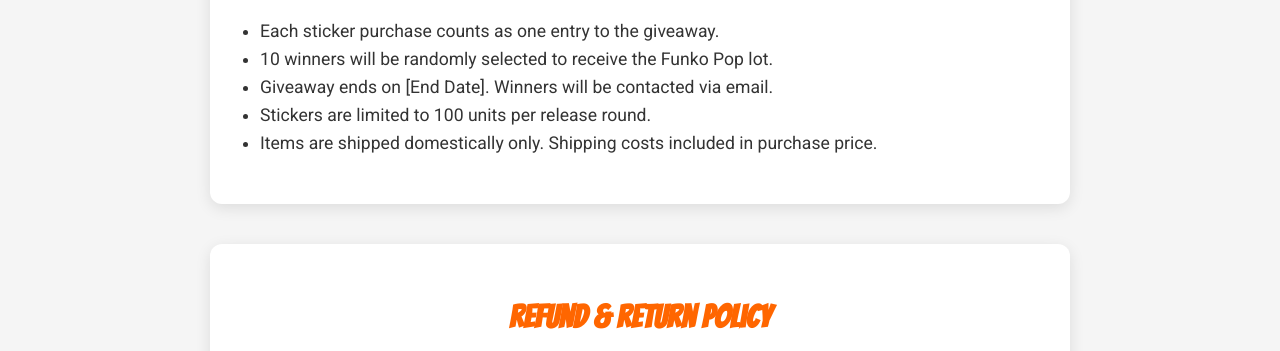
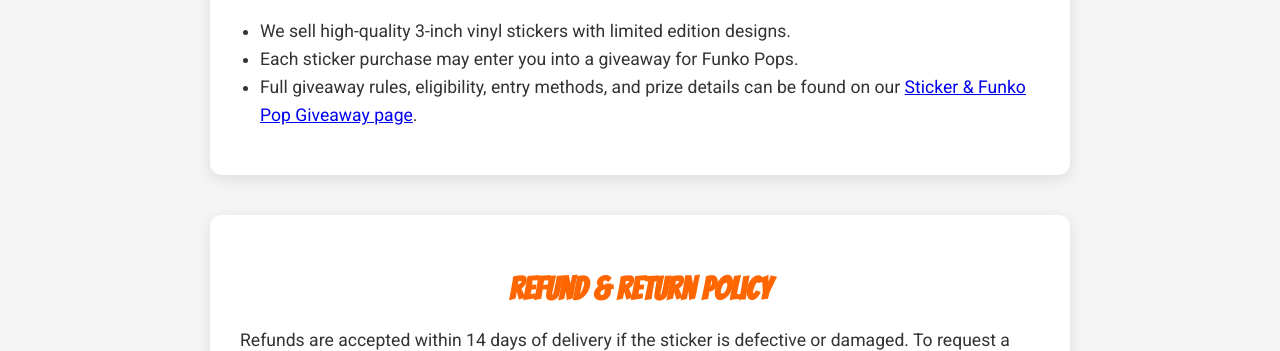
Before and after one commit to migs-o/poppinStickers, a plain HTML site: page terms.html in a window 1280 px wide. Shown: the part 685-1036 px from the top of the page. Drawn offline with Linux system fonts and the light colour scheme.

Commit message:
Update terms.html

```diff
--- a/terms.html
+++ b/terms.html
@@ -86,16 +86,14 @@
   </section>
 
   <!-- Product / Giveaway Info -->
-  <section>
-    <h2>Product & Giveaway</h2>
-    <ul>
-      <li>Each sticker purchase counts as one entry to the giveaway.</li>
-      <li>10 winners will be randomly selected to receive the Funko Pop lot.</li>
-      <li>Giveaway ends on [End Date]. Winners will be contacted via email.</li>
-      <li>Stickers are limited to 100 units per release round.</li>
-      <li>Items are shipped domestically only. Shipping costs included in purchase price.</li>
-    </ul>
-  </section>
+<section>
+  <h2>Product & Giveaway</h2>
+  <ul>
+    <li>We sell high-quality 3-inch vinyl stickers with limited edition designs.</li>
+    <li>Each sticker purchase may enter you into a giveaway for Funko Pops.</li>
+    <li>Full giveaway rules, eligibility, entry methods, and prize details can be found on our <a href="rules.html">Sticker & Funko Pop Giveaway page</a>.</li>
+  </ul>
+</section>
 
   <!-- Refund / Return Policy -->
   <section>
```
